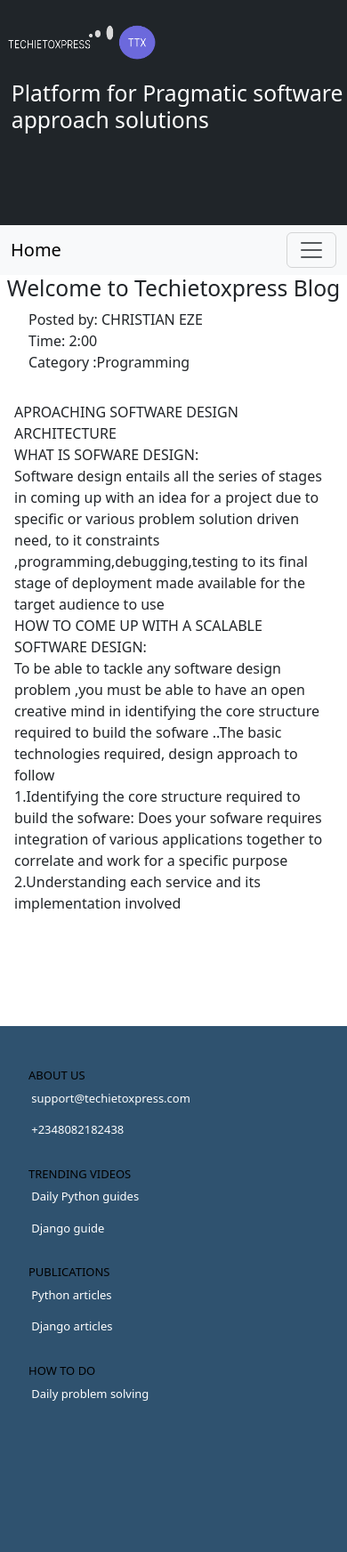
After one commit to christiankelechi/techietoxpress, a Django app: page /blog/list in a window 390 px wide. The commit adds this page. Shown: the whole page at 89% size. Run offline with Django 4.2, Linux system fonts and the light colour scheme; some libraries are stand-ins or nearby versions.

Commit message:
created a blog app and its templates and static files

```diff
--- /dev/null
+++ b/blog/templates/blog/postlist.html
@@ -0,0 +1,29 @@
+{% extends 'baseapp/base.html' %}
+{% load static %}
+{% block header %}
+<link rel="stylesheet" href="{% static 'css/blog/blogpost.css' %}">
+<script async src="https://pagead2.googlesyndication.com/pagead/js/adsbygoogle.js?client=ca-pub-4455285389124524"
+    crossorigin="anonymous"></script>
+{% endblock header %}
+{% block content %}
+<div class="blogpost_parent">
+    <section class="blogpost_section">
+<h2>Welcome to Techietoxpress Blog</h2>
+<ul class="postnav">
+    <li>Posted by: CHRISTIAN EZE</li>
+    <li>Time: 2:00</li>
+    <li>Category :Programming</li>
+</ul>
+<p>	APROACHING SOFTWARE DESIGN ARCHITECTURE <br>
+    WHAT IS SOFWARE DESIGN: <br>
+        Software design entails all the series of stages in coming up with an idea for a project due to specific or various problem solution driven need, to it constraints ,programming,debugging,testing to its final stage of deployment made available for the target audience to use <br>
+
+    HOW TO COME UP WITH A SCALABLE SOFTWARE DESIGN: <br>
+        To be able to tackle any software design problem ,you must be able to have an open creative mind in identifying the core structure required to build the sofware ..The basic technologies required, design approach to follow <br>
+    1.Identifying the core structure required to build the sofware: Does your sofware requires integration of various applications together to correlate and work for a specific purpose <br>
+    2.Understanding each service and its implementation involved <br>
+</p>
+    </section>
+</div>
+
+{% endblock content %}
--- /dev/null
+++ b/blog/urls.py
@@ -0,0 +1,7 @@
+from django.urls import path
+from . import views
+
+app_name='blog'
+urlpatterns=[
+    path('list',views.postlist,name='list')
+]
--- a/blog/views.py
+++ b/blog/views.py
@@ -1,3 +1,5 @@
 from django.shortcuts import render
 
 # Create your views here.
+def postlist(request):
+    return  render(request,'blog/postlist.html')
--- a/static/css/base.css
+++ b/static/css/base.css
@@ -46,7 +46,7 @@ footer div ul li a{
     display: block;
 }
 footer{
-    height: 85vh;
+    height: 80vh;
     display: block;
     background-color:#2F526F;
     justify-content: space-between;
@@ -82,7 +82,7 @@ footer div ul li a{
         display: block;
     }
     footer{
-        height: 85vh;
+        height: 70vh;
         display: block;
         background-color:#2F526F;
         justify-content: space-between;
--- /dev/null
+++ b/static/css/blog/blogpost.css
@@ -0,0 +1,48 @@
+div.blogpost_parent{
+    background-color: white;
+    height: 100vh;
+}
+div.blogpost_parent h2{
+    text-align: center;
+}
+div.blogpost_parent section.blogpost_section ul.postnav{
+    display: flex;
+    flex-direction: row;
+    justify-content: space-evenly;
+}
+div.blogpost_parent section.blogpost_section ul.postnav li{
+    list-style: none;
+}
+div.blogpost_parent section.blogpost_section p{
+    padding: 1rem;
+    word-wrap: break-word;
+}
+@media only screen and (max-width: 900px){
+    div.blogpost_parent section.blogpost_section ul.postnav{
+        display: flex;
+        flex-direction: row;
+        justify-content: space-evenly;
+    }
+    div.blogpost_parent section.blogpost_section ul.postnav li{
+        list-style: none;
+    }
+}
+@media only screen and (max-width: 1200px){
+    div.blogpost_parent section.blogpost_section ul.postnav{
+        display: flex;
+        flex-direction: row;
+        justify-content: space-evenly;
+    }
+    div.blogpost_parent section.blogpost_section ul.postnav li{
+        list-style: none;
+    }
+}
+@media only screen and (max-width: 600px){
+    div.blogpost_parent section.blogpost_section ul.postnav{
+        display: block;
+        justify-content: space-evenly;
+    }
+    div.blogpost_parent section.blogpost_section ul.postnav li{
+        list-style: none;
+    }
+}
--- a/techietoxpress/urls.py
+++ b/techietoxpress/urls.py
@@ -15,10 +15,15 @@ Including another URLconf
 """
 from django.contrib import admin
 from django.urls import path,include
-from . import settings
+from django.conf import settings
+from  django.conf.urls.static import static
 
 urlpatterns = [
     path('admin/', admin.site.urls),
     path('',include('baseapp.urls')),
     path('cpa/',include('cpa.urls')),
+    path('blog/',include('blog.urls'))
 ]
+if settings.DEBUG:
+    urlpatterns += static(settings.MEDIA_URL, document_root = settings.MEDIA_ROOT)
+    urlpatterns += static(settings.STATIC_URL, document_root = settings.STATIC_URL)
```
Also changed, not shown: static/css/index.css (+31 -3 lines), techietoxpress/settings.py (+6 -2 lines).
